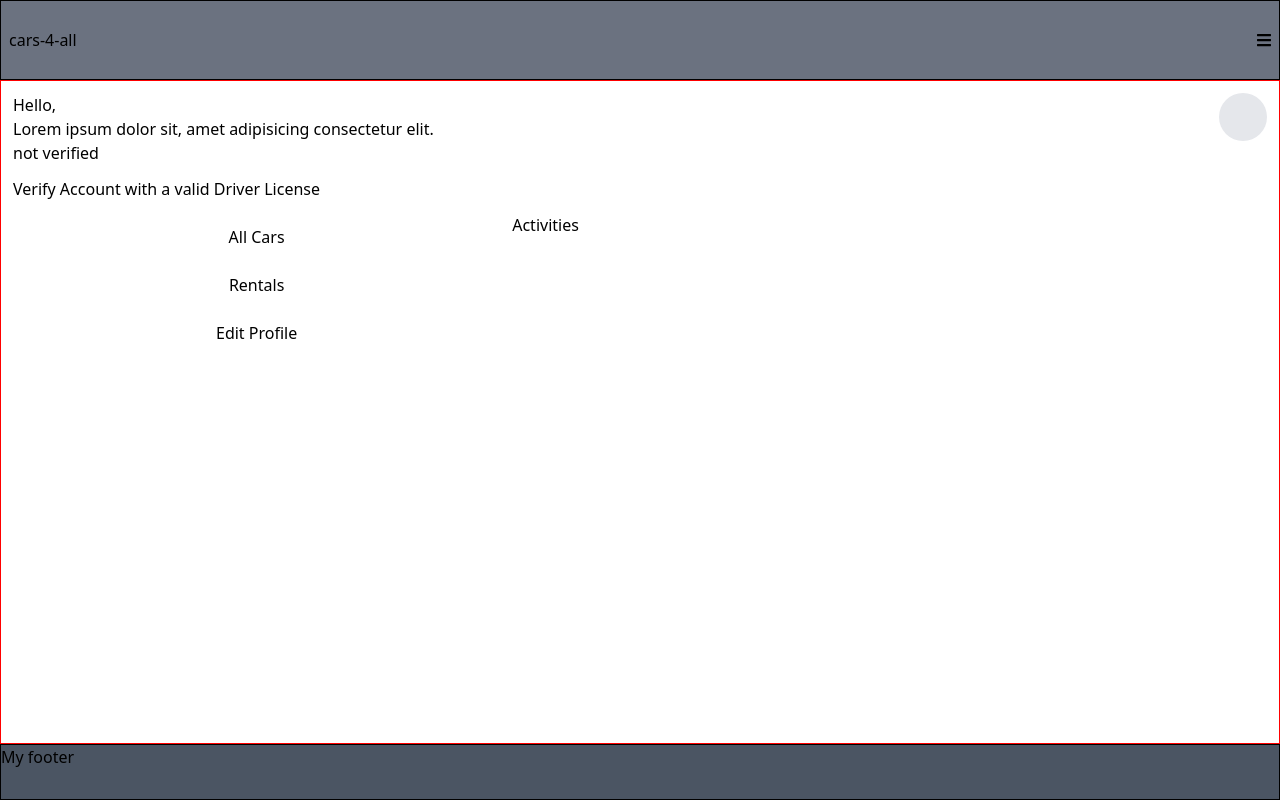
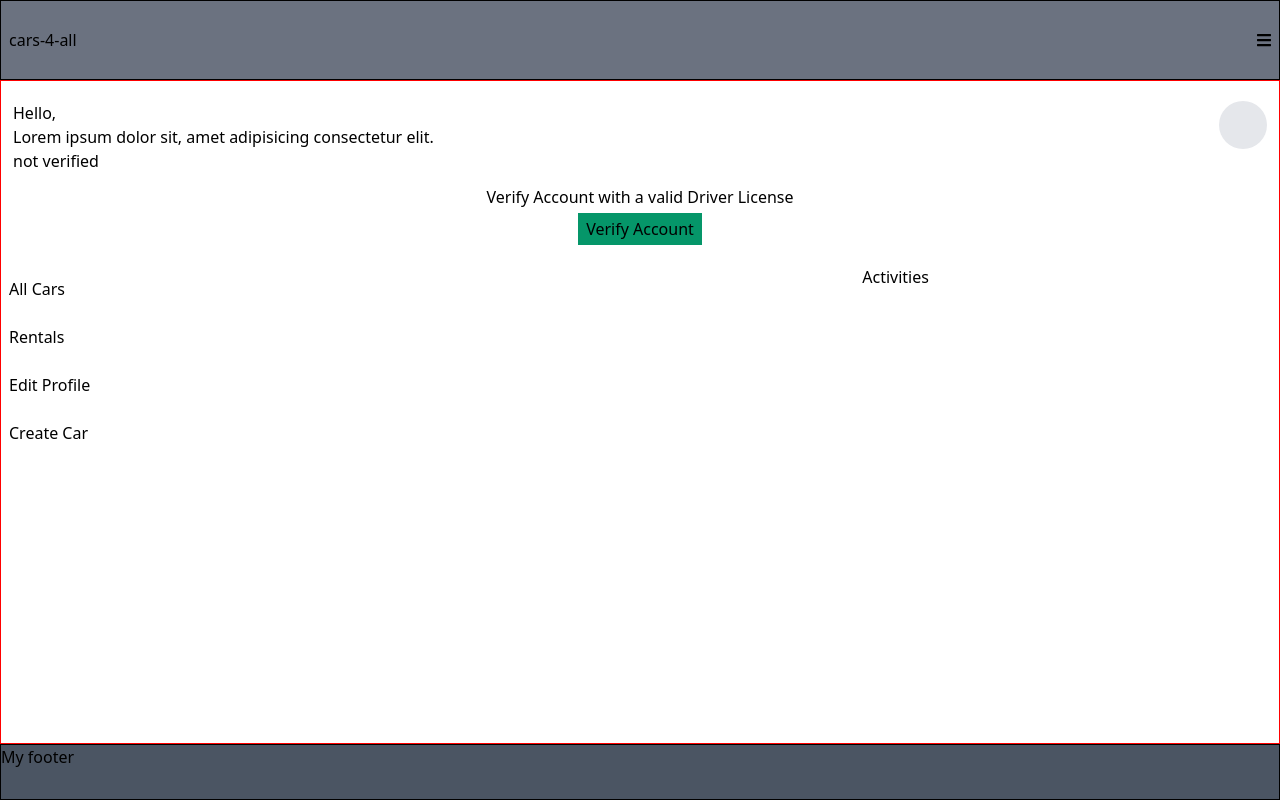
Before and after one commit to wandji20/Cars-4-All, a React (Create React App) app: page /profile in a window 1280 px wide. Built offline with nearby package versions, Linux system fonts and the light colour scheme; no server answers; sample sign-in values are in the browser's storage.

Commit message:
Add navigations to Profile component

```diff
--- a/src/components/modal/CarModal.js
+++ b/src/components/modal/CarModal.js
@@ -17,9 +17,9 @@ const CarModal = () => {
   const loggedIn = useSelector((state) => state.user.loggedIn);
 
   const options = {
-    new: <CarForm />,
+    new_car: <CarForm />,
     detail: <CarInfo />,
-    edit: <UpdateCarForm />,
+    edit_car: <UpdateCarForm />,
   };
 
   const back = () => {
--- a/src/components/user/ProfileInfo.js
+++ b/src/components/user/ProfileInfo.js
@@ -1,5 +1,6 @@
 import React, { useEffect } from 'react';
 import { useDispatch, useSelector } from 'react-redux';
+import { NavLink } from 'react-router-dom';
 // import { FontAwesomeIcon } from '@fortawesome/react-fontawesome';
 // import { faPlus } from '@fortawesome/free-solid-svg-icons';
 import { showUser } from '../../redux/user/userActions';
@@ -13,14 +14,18 @@ const ProfileInfo = () => {
   }, []);
   return (
     <>
-      {/* <Modal /> */}
       <section className="profile">
-        <div className="m-3">
-          <figure className="profile-image bg-gray-200 h-12 w-12 border-none rounded-full float-right flex justify-center items-center">
+        <div className="my-5 mx-3">
+          <figure className="profile-image bg-gray-200 h-12 w-12 border-none rounded-full float-right flex flex-col justify-center items-center">
             {
               user.avatar !== null
                 ? <img src={user.avatar} alt="" />
-                : <span className="inline-block text-xs">Upload</span>
+                : (
+                  <>
+                    <span className="block text-xs">Upload</span>
+                    <span className="block text-xs">Photo</span>
+                  </>
+                )
             }
           </figure>
           <p>
@@ -42,29 +47,54 @@ const ProfileInfo = () => {
               }
             </span>
           </p>
-          <p className="my-3">
+          <p className="my-3 text-center">
             {
-              !user.verified && <span className="block">Verify Account with a valid Driver License</span>
+              !user.verified && (
+              <>
+                <span className="block my-1">Verify Account with a valid Driver License</span>
+                <button type="button" className="bg-green-600 px-2 py-1">Verify Account</button>
+              </>
+              )
             }
           </p>
         </div>
         <div className="flex w-full flex-1">
-          <ul className="flex flex-col justify-around items-center w-1/2">
-            <h4 className="my-3">
-              <span className="inline-block">All Cars</span>
-              {/* <span className="inline-block ml-4"><FontAwesomeIcon icon={faPlus} /></span> */}
-            </h4>
-            <h4 className="my-3">
-              <span className="inline-block">Rentals</span>
-              {/* <span className="inline-block ml-4"><FontAwesomeIcon icon={faPlus} /></span> */}
-            </h4>
-            <h4 className="my-3">
-              <span className="inline-block">Edit Profile</span>
-              {/* <span className="inline-block ml-4"><FontAwesomeIcon icon={faPlus} /></span> */}
-            </h4>
+          <ul className="flex flex-col justify-around items-start w-1/2">
+            <li className="my-3">
+              <NavLink
+                className="block mx-2"
+                to="/cars"
+              >
+                All Cars
+              </NavLink>
+            </li>
+            <li className="my-3">
+              <NavLink
+                className="block mx-2"
+                to="/rental"
+              >
+                Rentals
+              </NavLink>
+            </li>
+            <li className="my-3">
+              <NavLink
+                className="block mx-2"
+                to="/profile/edit"
+              >
+                Edit Profile
+              </NavLink>
+            </li>
+            <li className="my-3">
+              <NavLink
+                className="block mx-2"
+                to="/profile/new_car"
+              >
+                Create Car
+              </NavLink>
+            </li>
           </ul>
           <div className="w-3/4">
-            <h4>Activities</h4>
+            <h4 className="text-center">Activities</h4>
           </div>
         </div>
       </section>
```
